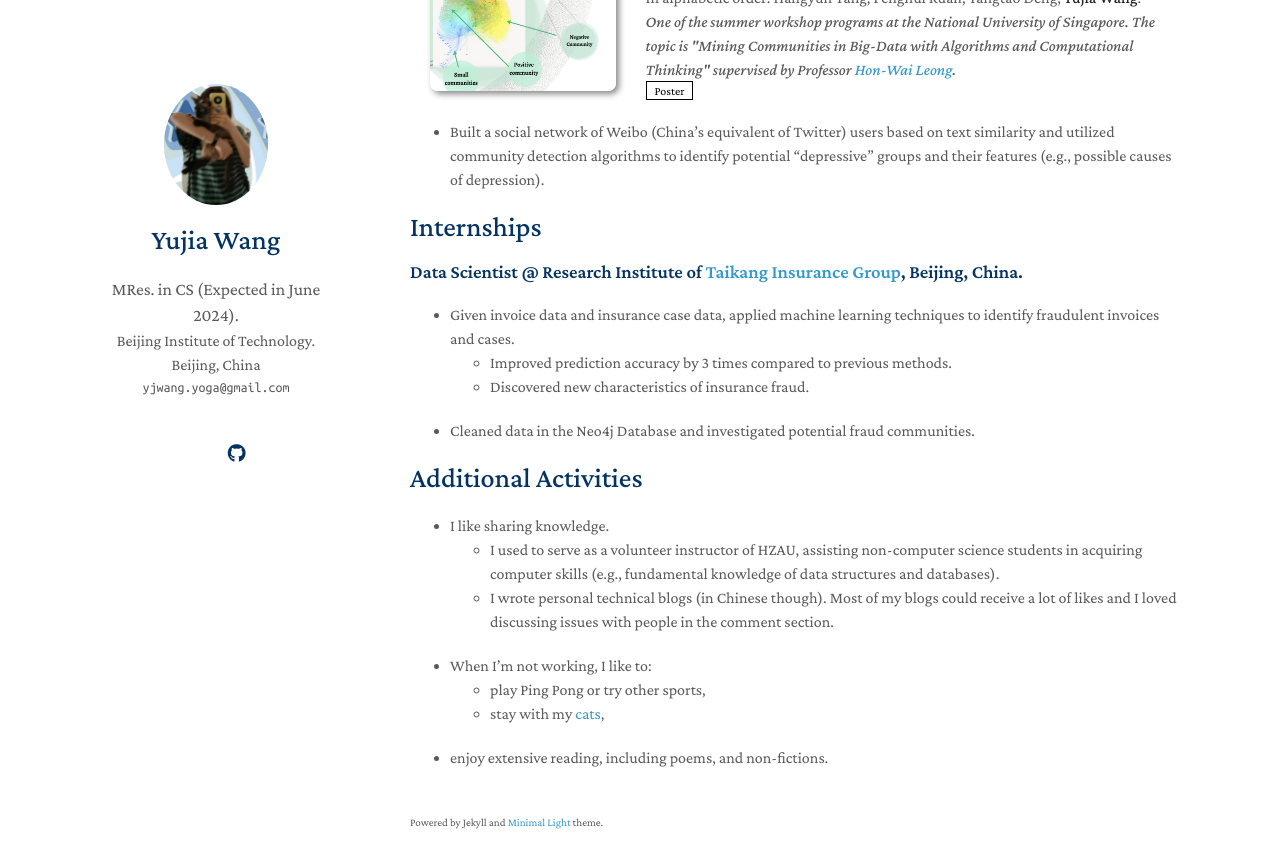
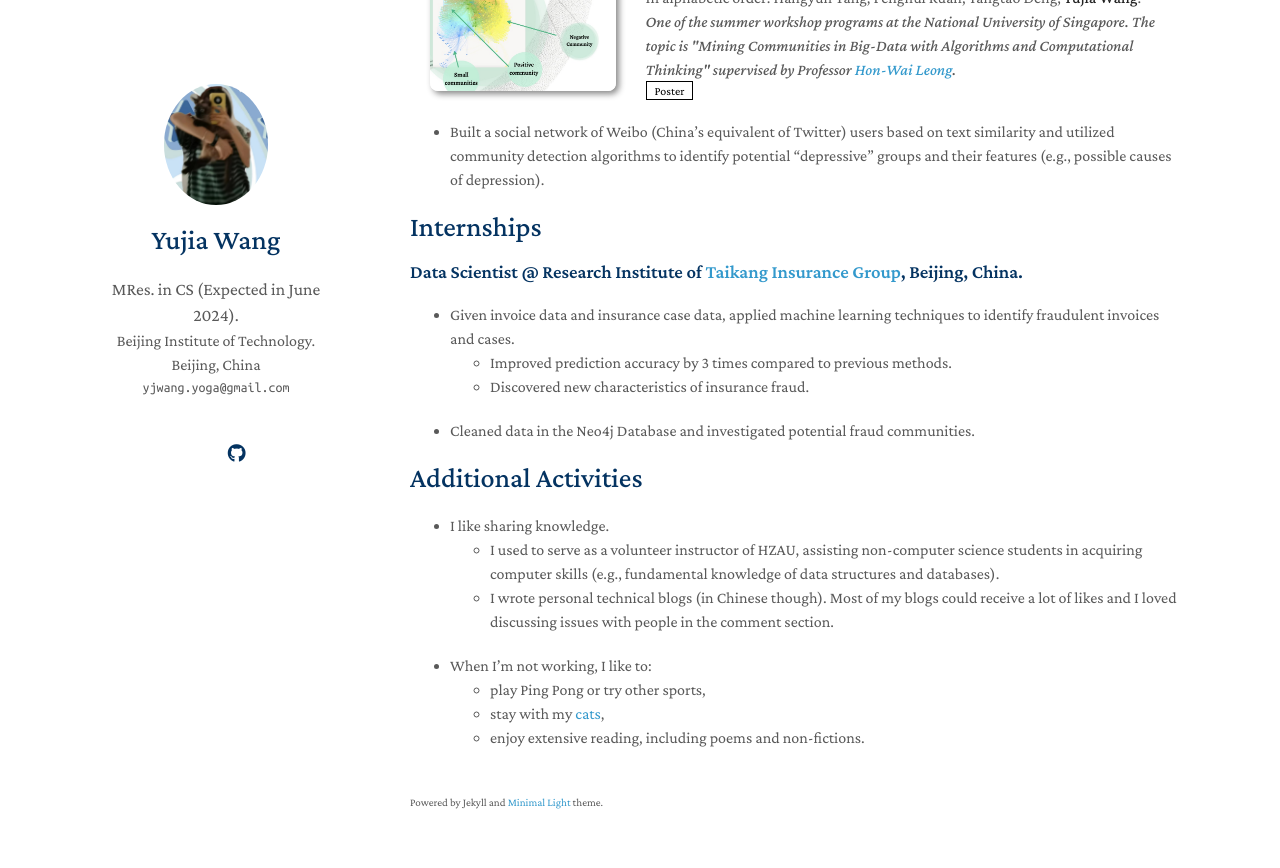
Before and after one commit to YogaWang7/YogaWang7.github.io, a Jekyll site: the page built from index.md, in a window 1280 px wide and 900 px high, scrolled down 1184 px. Shown: the top 868 px of the window. Built offline with Jekyll 4.4.1, drawn with Linux system fonts in a browser that asks for light colours; nearby versions of some CDN libraries; comment, search, counter and statistics services are not loaded; a style sheet for code colours, icons or effects is not loaded; our own code applies the rules of GitHub Pages for plain Markdown files.

```diff
--- a/index.md
+++ b/index.md
@@ -46,11 +46,11 @@ Hello! My name is Yujia Wang (pronounced as "Yoo-jee-ah Wong"), or you can call
 - When I'm not working, I like to:
   - play Ping Pong or try other sports,
   - stay with my <a href="javascript:void(0);" onclick="toggleImage()">cats</a>,
+  - enjoy extensive reading, including poems and non-fictions.
+
 <div id="catImage" style="display:none;">
   <img src="/assets/img/PA.png" alt="Cat Image" />
 </div>
-  - enjoy extensive reading, including poems, and non-fictions.
-
 
 
 <script>
```
